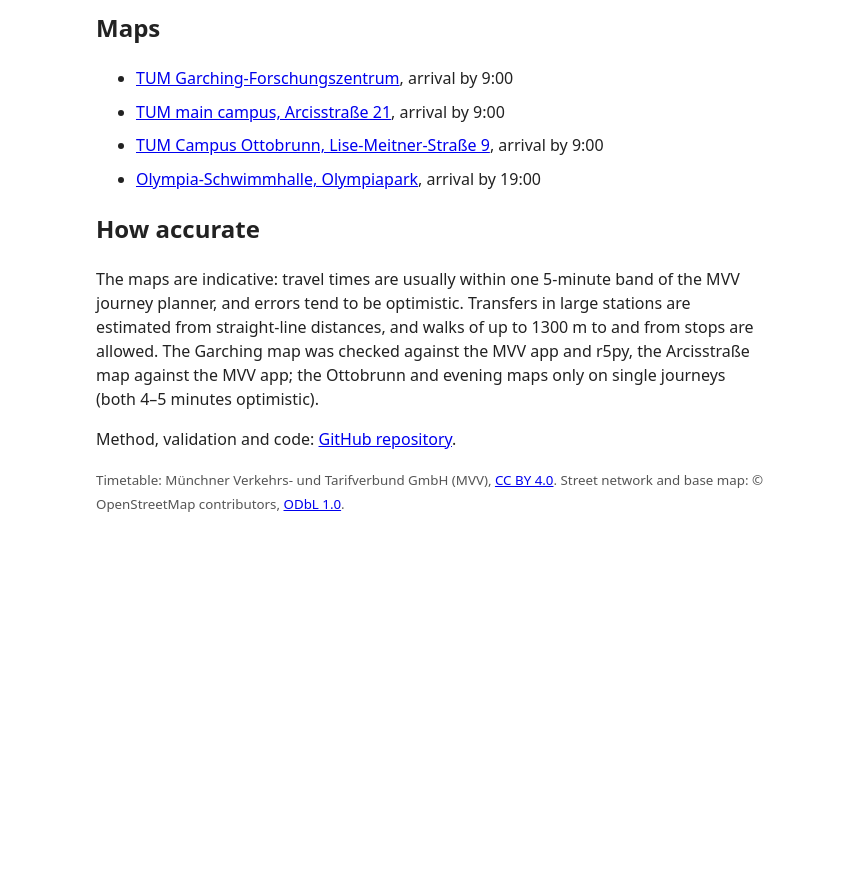
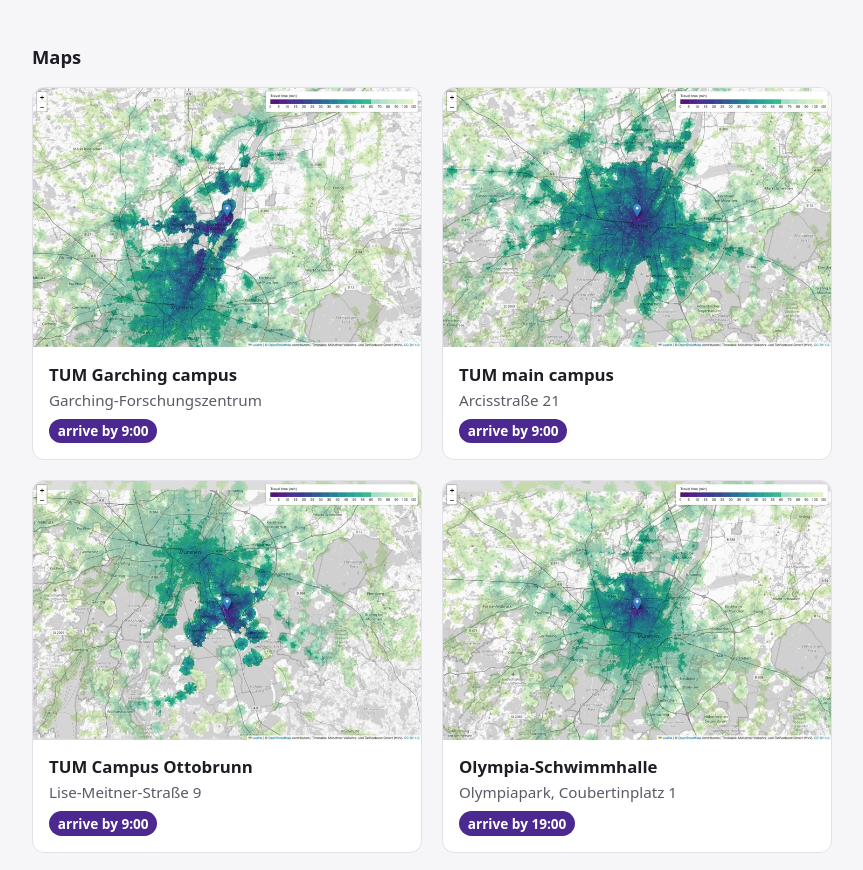
Before and after one commit to francescocodeca/munich-transit-reverse-isochrone, a plain HTML site: page docs/index.html in a window 1280 px wide. Shown: the part 231-1101 px from the top of the page, without its empty margins (208-1071 px from the left). Before the commit the page ends 800 px from the top, so only its background shows below. Drawn offline with Linux system fonts and the light colour scheme.

Commit message:
Redesign the map index with preview cards and a dark theme

```diff
--- a/docs/index.html
+++ b/docs/index.html
@@ -5,54 +5,146 @@
   <meta name="viewport" content="width=device-width, initial-scale=1">
   <title>Reverse isochrones for Munich public transport</title>
   <style>
+    :root {
+      --bg: #f6f5f8;
+      --card: #ffffff;
+      --text: #1f1d24;
+      --muted: #5d5966;
+      --accent: #4b2991;
+      --border: #e3e0ea;
+      --on-accent: #ffffff;
+    }
+    @media (prefers-color-scheme: dark) {
+      :root {
+        --bg: #16141b;
+        --card: #211e28;
+        --text: #ecebf0;
+        --muted: #a9a5b3;
+        --accent: #b9a3f0;
+        --border: #34303d;
+        --on-accent: #16141b;
+      }
+    }
+    * { box-sizing: border-box; }
     body {
+      margin: 0;
+      background: var(--bg);
+      color: var(--text);
+      font-family: system-ui, -apple-system, "Segoe UI", sans-serif;
+      line-height: 1.55;
+    }
+    main { max-width: 52rem; margin: 0 auto; padding: 3rem 1rem 2rem; }
+    h1 { font-size: clamp(1.7rem, 4vw, 2.4rem); line-height: 1.2; margin: 0 0 0.75rem; }
+    h2 { font-size: 1.15rem; margin: 2.5rem 0 1rem; }
+    .lead { font-size: 1.1rem; color: var(--muted); max-width: 42rem; margin: 0; }
+    .grid {
+      display: grid;
+      grid-template-columns: repeat(auto-fill, minmax(20rem, 1fr));
+      gap: 1.25rem;
+    }
+    .card {
+      display: block;
+      background: var(--card);
+      border: 1px solid var(--border);
+      border-radius: 12px;
+      overflow: hidden;
+      color: inherit;
+      text-decoration: none;
+      transition: transform 0.15s, box-shadow 0.15s;
+    }
+    .card:hover { transform: translateY(-3px); box-shadow: 0 8px 24px rgb(0 0 0 / 0.12); }
+    .card img { display: block; width: 100%; height: auto; aspect-ratio: 3 / 2; object-fit: cover; }
+    .card div { padding: 0.9rem 1rem 1rem; }
+    .card strong { display: block; font-size: 1.05rem; }
+    .card span { color: var(--muted); font-size: 0.95rem; }
+    .card .time {
+      display: inline-block;
+      margin-top: 0.4rem;
+      padding: 0.1rem 0.55rem;
+      border-radius: 999px;
+      background: var(--accent);
+      color: var(--on-accent);
+      font-size: 0.85rem;
+      font-weight: 600;
+    }
+    .note {
       max-width: 42rem;
-      margin: 2rem auto;
-      padding: 0 1rem;
-      font-family: system-ui, sans-serif;
-      line-height: 1.5;
-      color: #222;
+      padding: 1rem 1.25rem;
+      border-left: 4px solid var(--accent);
+      background: var(--card);
+      border-radius: 0 8px 8px 0;
     }
-    li { margin-bottom: 0.6rem; }
-    small { color: #555; }
+    .note p { margin: 0; }
+    a { color: var(--accent); }
+    footer {
+      margin-top: 3rem;
+      padding-top: 1rem;
+      border-top: 1px solid var(--border);
+      color: var(--muted);
+      font-size: 0.85rem;
+    }
   </style>
 </head>
 <body>
+  <main>
     <h1>Reverse isochrones for Munich public transport</h1>
-  <p>
-    Each map answers one question: from where, and how late, can you leave to reach a place by a
-    given time, by public transport and on foot? Colours show the minutes needed from every
-    100&nbsp;m cell. All maps use the MVV timetable of Wednesday, 9 December 2026.
+    <p class="lead">
+      From where, and how late, can you leave to reach a place on time by public transport and on
+      foot? Each map colours every 100&nbsp;m cell by the minutes needed, using the MVV timetable
+      of Wednesday, 9 December 2026.
     </p>
 
     <h2>Maps</h2>
-  <ul>
-    <li>
-      <a href="garching_2026-12-09_0900.html">TUM Garching-Forschungszentrum</a>, arrival by 9:00
-    </li>
-    <li>
-      <a href="arcisstrasse_2026-12-09_0900.html">TUM main campus, Arcisstraße 21</a>,
-      arrival by 9:00
-    </li>
-    <li>
-      <a href="ottobrunn_2026-12-09_0900.html">TUM Campus Ottobrunn, Lise-Meitner-Straße 9</a>,
-      arrival by 9:00
-    </li>
-    <li>
-      <a href="olympia-schwimmhalle_2026-12-09_1900.html">Olympia-Schwimmhalle, Olympiapark</a>,
-      arrival by 19:00
-    </li>
-  </ul>
+    <div class="grid">
+      <a class="card" href="garching_2026-12-09_0900.html">
+        <img src="garching_2026-12-09_0900.jpg" width="720" height="480" loading="lazy"
+             alt="Travel time map to TUM Garching">
+        <div>
+          <strong>TUM Garching campus</strong>
+          <span>Garching-Forschungszentrum</span><br>
+          <span class="time">arrive by 9:00</span>
+        </div>
+      </a>
+      <a class="card" href="arcisstrasse_2026-12-09_0900.html">
+        <img src="arcisstrasse_2026-12-09_0900.jpg" width="720" height="480" loading="lazy"
+             alt="Travel time map to TUM Arcisstraße">
+        <div>
+          <strong>TUM main campus</strong>
+          <span>Arcisstraße 21</span><br>
+          <span class="time">arrive by 9:00</span>
+        </div>
+      </a>
+      <a class="card" href="ottobrunn_2026-12-09_0900.html">
+        <img src="ottobrunn_2026-12-09_0900.jpg" width="720" height="480" loading="lazy"
+             alt="Travel time map to TUM Ottobrunn">
+        <div>
+          <strong>TUM Campus Ottobrunn</strong>
+          <span>Lise-Meitner-Straße 9</span><br>
+          <span class="time">arrive by 9:00</span>
+        </div>
+      </a>
+      <a class="card" href="olympia-schwimmhalle_2026-12-09_1900.html">
+        <img src="olympia-schwimmhalle_2026-12-09_1900.jpg" width="720" height="480" loading="lazy"
+             alt="Travel time map to the Olympia-Schwimmhalle">
+        <div>
+          <strong>Olympia-Schwimmhalle</strong>
+          <span>Olympiapark, Coubertinplatz 1</span><br>
+          <span class="time">arrive by 19:00</span>
+        </div>
+      </a>
+    </div>
 
     <h2>How accurate</h2>
+    <div class="note">
       <p>
         The maps are indicative: travel times are usually within one 5-minute band of the MVV
-    journey planner, and errors tend to be optimistic. Transfers in large stations are estimated
-    from straight-line distances, and walks of up to 1300&nbsp;m to and from stops are allowed.
-    The Garching map was checked against the MVV app and r5py, the Arcisstraße map against the
-    MVV app; the Ottobrunn and evening maps only on single journeys (both 4–5 minutes
-    optimistic).
+        journey planner, and errors tend to be optimistic. Transfers in large stations are
+        estimated from straight-line distances, and walks of up to 1300&nbsp;m to and from stops
+        are allowed. The Garching map was checked against the MVV app and r5py, the Arcisstraße
+        map against the MVV app; the Ottobrunn and evening maps only on single journeys (both
+        4–5 minutes optimistic).
       </p>
+    </div>
 
     <p>
       Method, validation and code:
@@ -60,11 +152,12 @@
       repository</a>.
     </p>
 
-  <p><small>
+    <footer>
       Timetable: Münchner Verkehrs- und Tarifverbund GmbH (MVV),
       <a href="https://creativecommons.org/licenses/by/4.0/">CC BY 4.0</a>.
       Street network and base map: © OpenStreetMap contributors,
       <a href="https://opendatacommons.org/licenses/odbl/1-0/">ODbL 1.0</a>.
-  </small></p>
+    </footer>
+  </main>
 </body>
 </html>
```
Also changed, not shown: docs/arcisstrasse_2026-12-09_0900.jpg (added), docs/garching_2026-12-09_0900.jpg (added), docs/olympia-schwimmhalle_2026-12-09_1900.jpg (added), docs/ottobrunn_2026-12-09_0900.jpg (added). Lines whose indentation alone changed are shown as unchanged.
